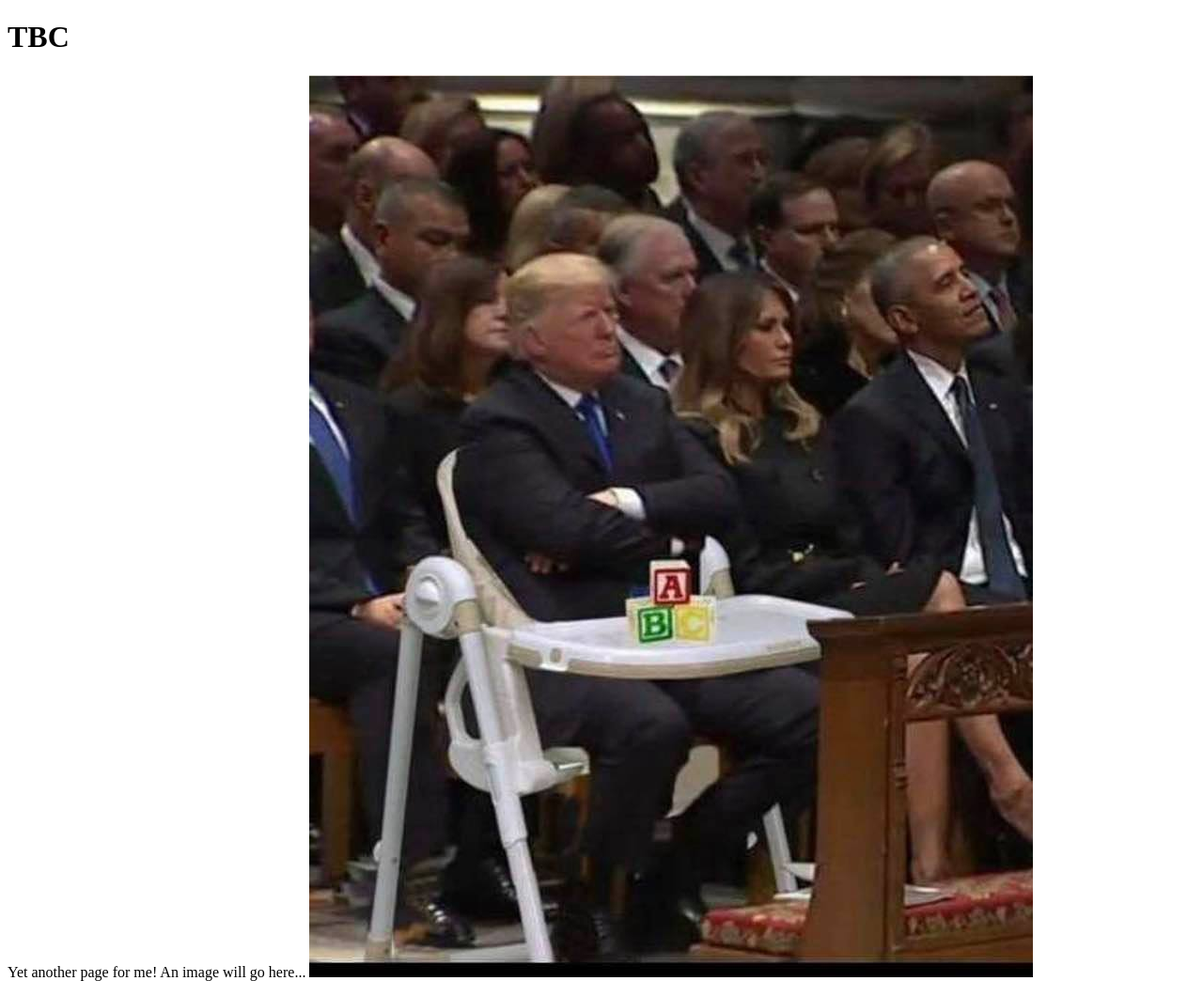
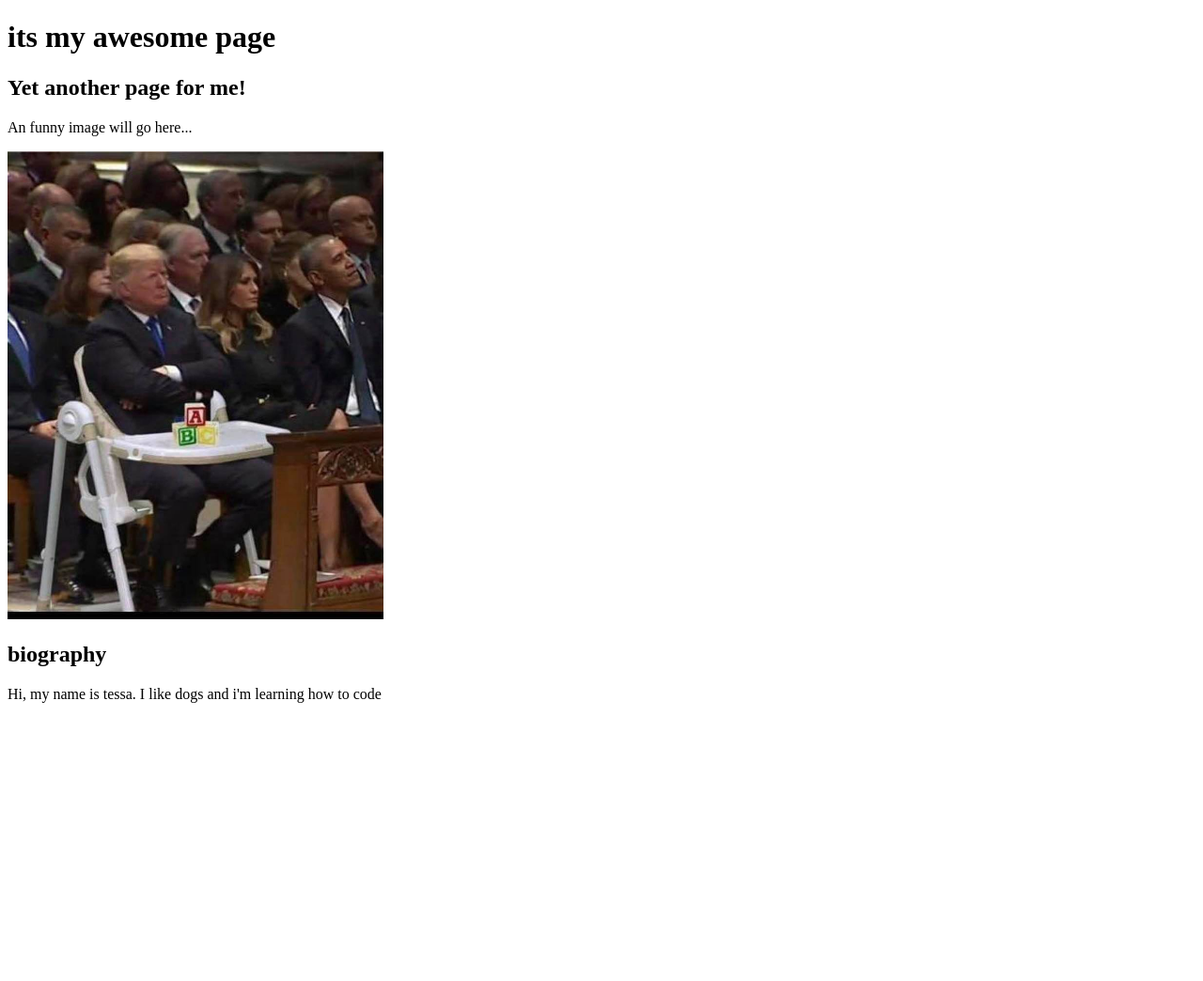
Before and after one commit to tcooops/week4_reviewbuild, a plain HTML site: page index.html in a window 1280 px wide. Shown: the whole page at 94% size. After the commit the page ends 800 px from the top, so only its background shows below. Drawn offline with Linux system fonts and the light colour scheme.

Commit message:
added a photo and bio to index

```diff
--- a/index.html
+++ b/index.html
@@ -1,13 +1,17 @@
 <!DOCTYPE html>
 <html lang="en">
 <head>
-	<h1>TBC</h1>
+	<h1>its my awesome page</h1>
 	<meta charset="UTF-8">
-	<title>It's Tessa's Page!</title>
+	<title>Week 4 review</title>
 </head>
+<section>
 <body>
-	Yet another page for me!
-	An image will go here...
-	<img src="inmages/lol.jpg">
+	<h2>Yet another page for me! </h2>
+	<p>An funny image will go here...</p>
+	<img src="inmages/lol.jpg" width="400px" alt= "this is a silly photo">
 </body>
+<body><h2> biography</h2>
+Hi, my name is tessa. I like dogs and i'm learning how to code</body>
+</section>
 </html>
```
Also changed, not shown: 2 other files.
